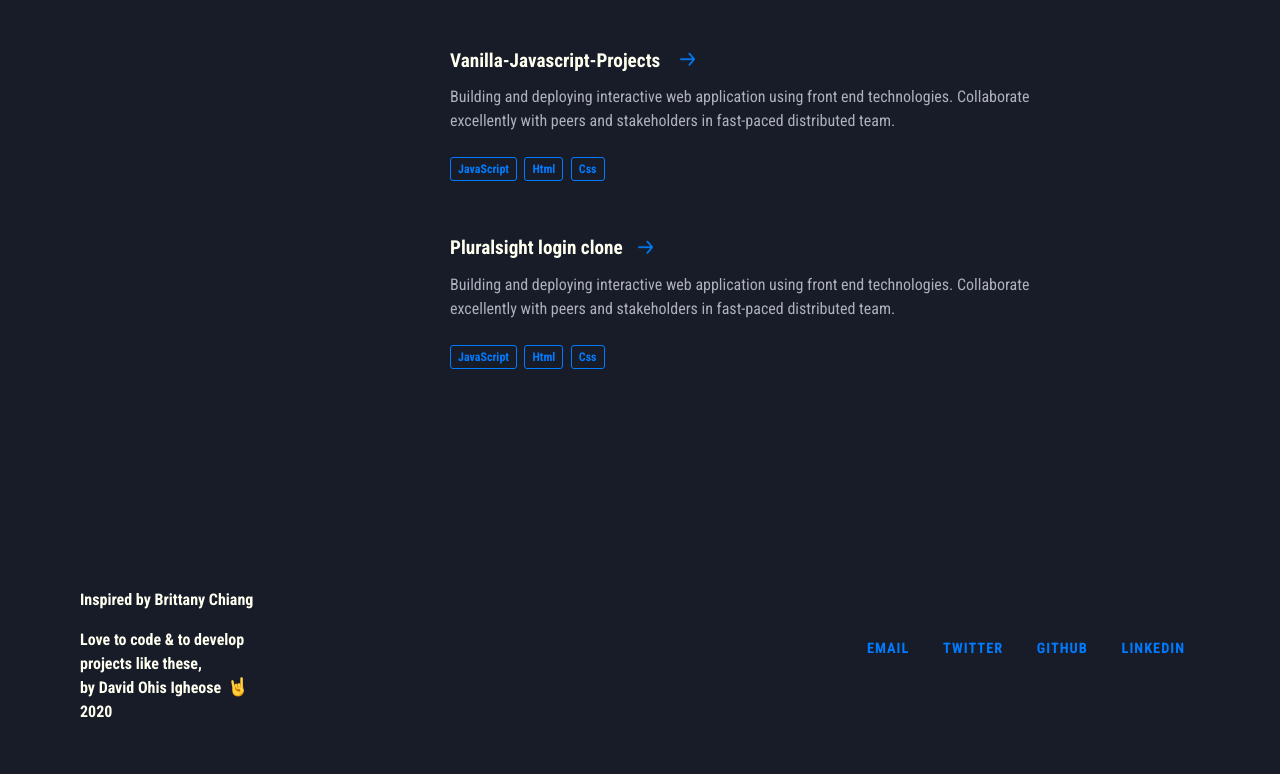
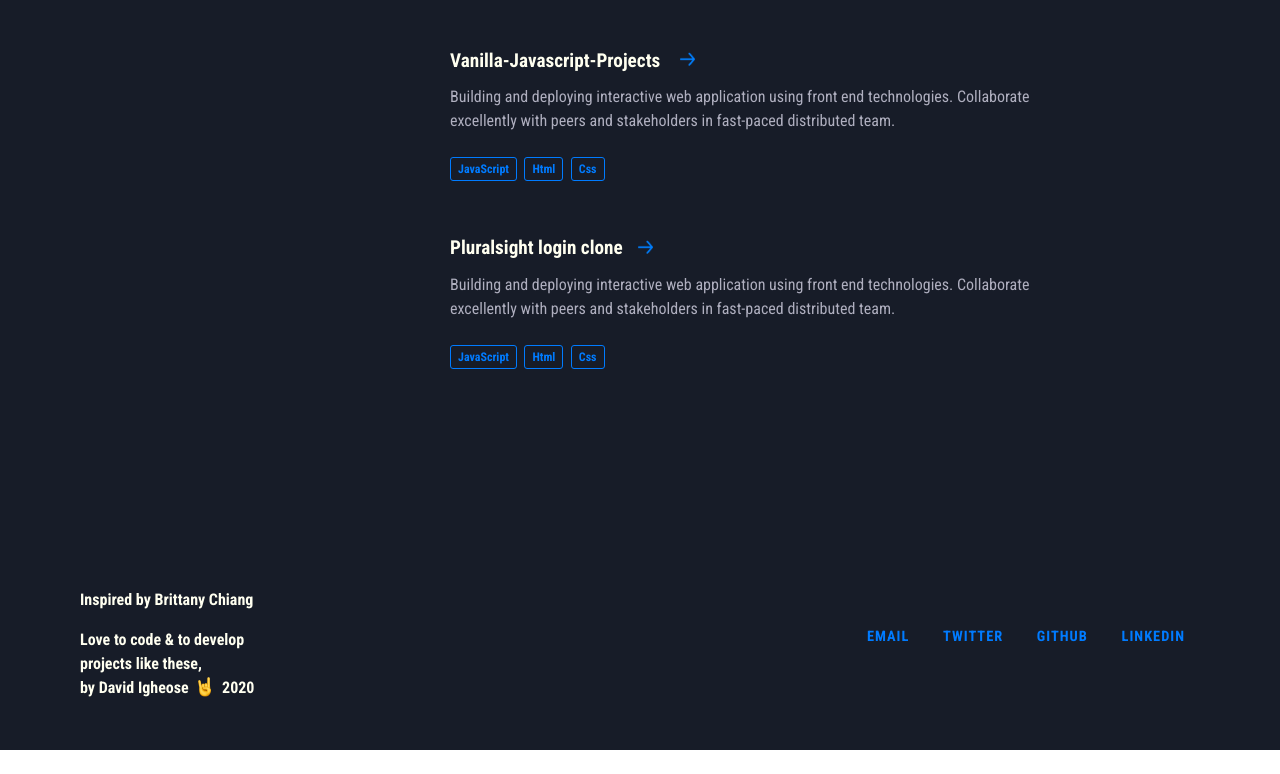
Before and after one commit to Davidohis/Dev-Portfoilo, a website: page index.html in a window 1280 px wide. Shown: the part 5473-6247 px from the top of the page. After the commit the page ends 6223 px from the top, so only its background shows below. Drawn offline with Linux system fonts and the light colour scheme.

Commit message:
Update index.html

```diff
--- a/index.html
+++ b/index.html
@@ -335,7 +335,7 @@
                         <span>Love to code &amp; to develop projects like these,</span>
                     </div>
                     <div class="bottom">
-                        <span>by David Ohis Igheose</span>
+                        <span>by David Igheose</span>
                         <img class="emoji" src="img/emojis/rockon.png" alt="emoji">
                         <span>2020</span>
                     </div>
```
